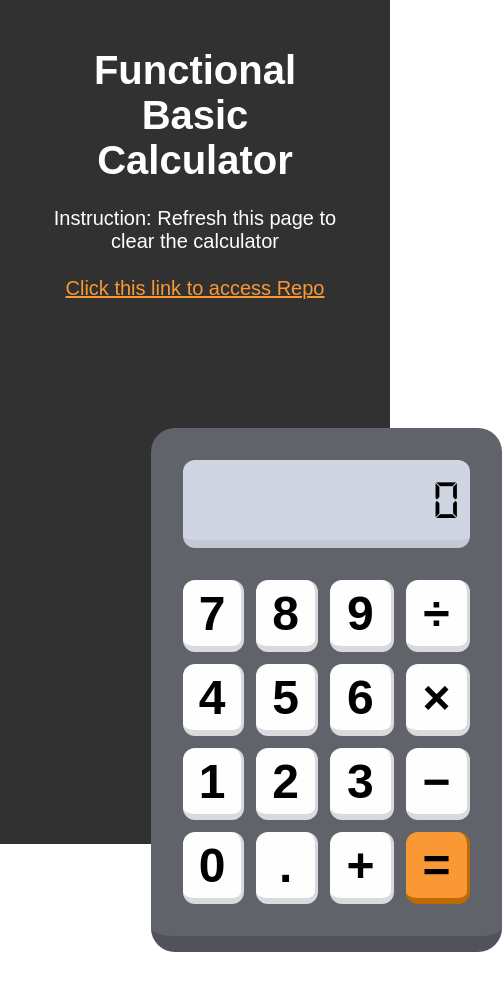
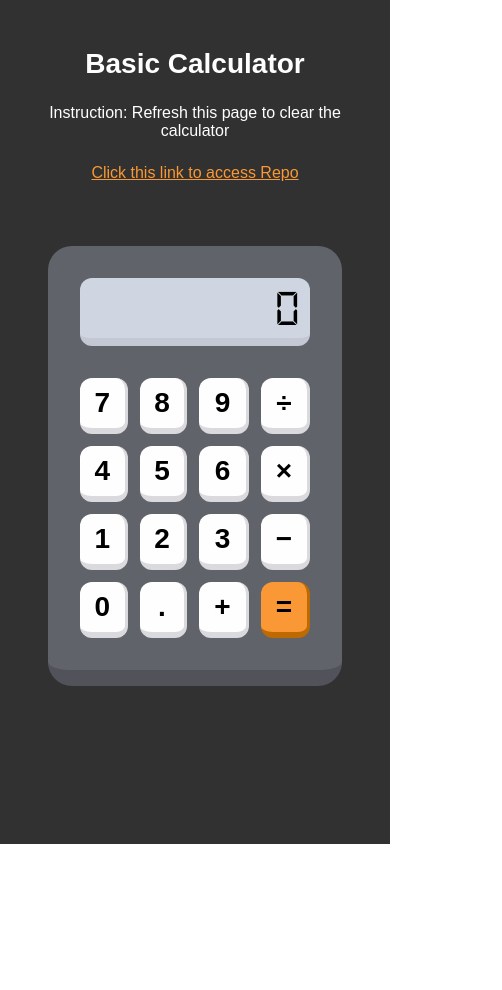
Before and after one commit to designedbyzah/Functional-Basic-Calculator, a plain HTML site: page index.html in a window 390 px wide. Shown: the whole page, 502 px wide, since content can reach past the window. After the commit the page ends 844 px from the top, so only its background shows below. Drawn offline with Linux system fonts and the light colour scheme.

Commit message:
media query  update

```diff
--- a/index.html
+++ b/index.html
@@ -12,7 +12,7 @@
       <!-- Heading and Link to Repo -->
 
       <div class="title">
-        <h1>Functional Basic Calculator</h1>
+        <h1>Basic Calculator</h1>
 
         <p id="instruction">
           Instruction: Refresh this page to clear the calculator
--- a/style.css
+++ b/style.css
@@ -22,6 +22,7 @@
   align-items: center;
   text-align: center;
   gap: 80px;
+  width: auto;
 }
 
 /* Styling for title, instruction and Link to repo */
@@ -56,7 +57,7 @@ h1 {
 /* Styling for table structure and container*/
 
 .calculator {
-  width: 30%;
+  max-width: 480px;
 }
 
 table {
@@ -117,15 +118,29 @@ button:hover {
   background-color: #be6902;
 }
 
-@media (max-width: 999.99px) {
-  table {
-    width: 50vw;
+@media (max-width: 460px) {
+  .container {
+    gap: 64px;
+  }
+  .title h1 {
+    font-size: 28px;
+  }
+  #instruction {
+    font-size: 16px;
+  }
+  #link {
+    font-size: 16px;
+  }
+  .calculator {
+    width: 100%;
+  }
+  button {
+    font-size: 28px;
+    height: 56px;
+  }
+  input[type="text"] {
+    width: 100%;
+    height: 68px;
+    font-size: 52px;
   }
 }
-
-@media (max-width: 759.99px) {
-  table {
-    width: 90vw;
-    margin: 3rem auto;
-  }
-}
```
